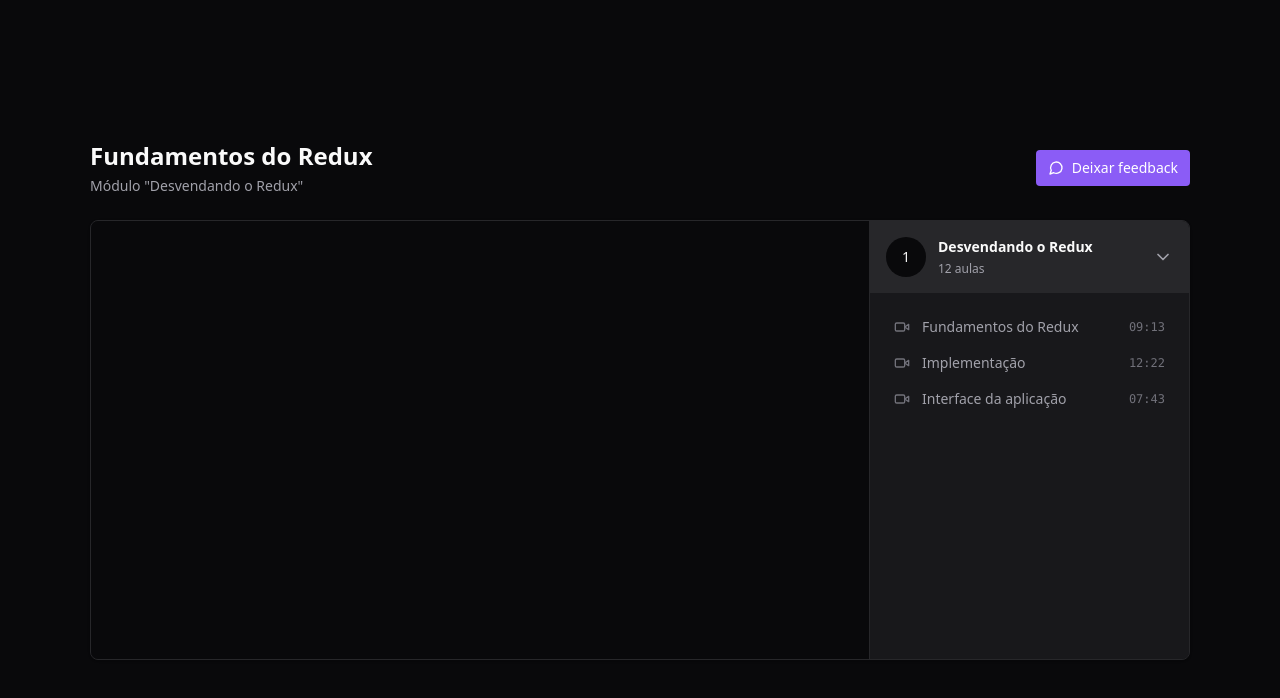
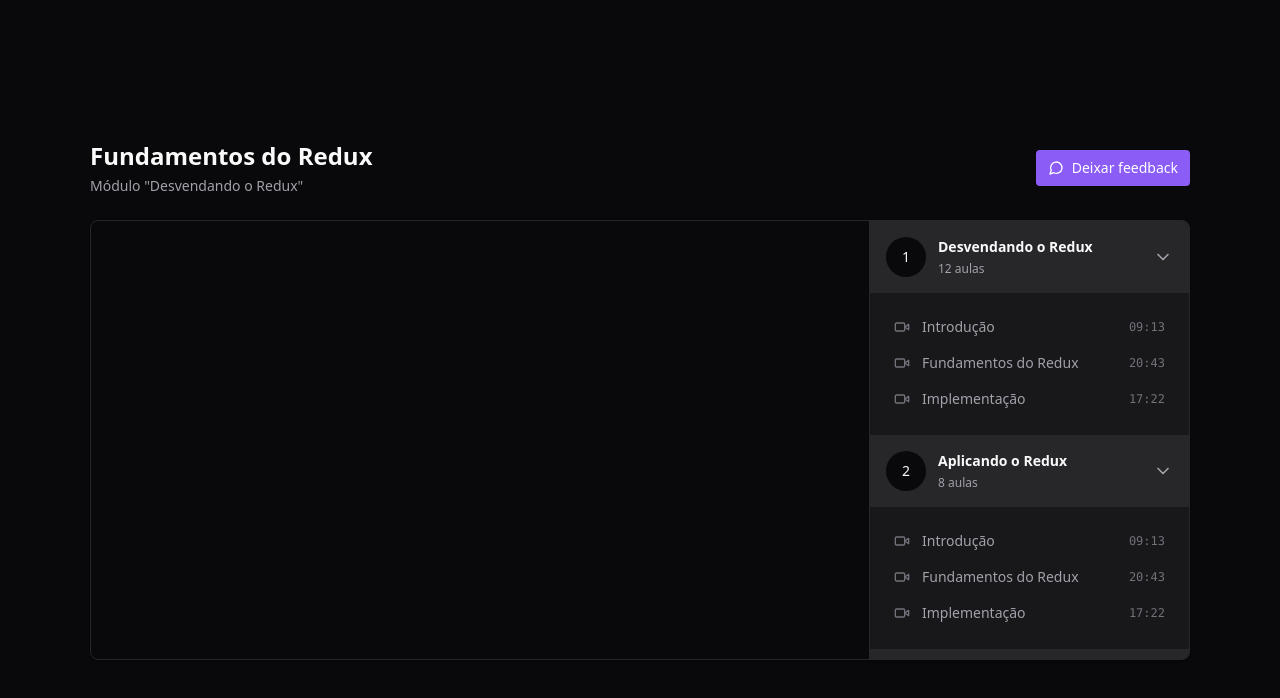
Before and after one commit to marrcelosantana/react-redux, a React (Vite) app: page / in a window 1280 px wide. Shown: the top 698 px of the page. Built offline with nearby package versions, Linux system fonts and the light colour scheme.

Commit message:
[React-redux] Add components

```diff
--- a/package.json
+++ b/package.json
@@ -28,6 +28,7 @@
     "eslint-plugin-react-hooks": "^4.6.0",
     "eslint-plugin-react-refresh": "^0.4.3",
     "postcss": "^8.4.27",
+    "tailwind-scrollbar": "^3.0.5",
     "tailwindcss": "^3.3.3",
     "typescript": "^5.0.2",
     "vite": "^4.4.5"
--- /dev/null
+++ b/src/components/Header.tsx
@@ -0,0 +1,10 @@
+export function Header() {
+  return (
+    <div className="flex flex-col gap-1">
+      <h1 className="text-2xl font-bold">Fundamentos do Redux</h1>
+      <span className="text-sm text-zinc-400">
+        Módulo "Desvendando o Redux"
+      </span>
+    </div>
+  );
+}
--- /dev/null
+++ b/src/components/Lesson.tsx
@@ -0,0 +1,18 @@
+import { Video } from "lucide-react";
+
+interface LessonProps {
+  title: string;
+  duration: string;
+}
+
+export function Lesson({ title, duration }: LessonProps) {
+  return (
+    <button className="flex items-center gap-3 text-sm text-zinc-400">
+      <Video className="w-4 h-4 text-zinc-500" />
+      <span>{title}</span>
+      <span className="ml-auto font-mono text-xs text-zinc-500">
+        {duration}
+      </span>
+    </button>
+  );
+}
--- /dev/null
+++ b/src/components/Module.tsx
@@ -0,0 +1,32 @@
+import { ChevronDown } from "lucide-react";
+import { Lesson } from "./Lesson";
+
+interface ModuleProps {
+  moduleIndex: number;
+  title: string;
+  amountOfLessons: number;
+}
+
+export function Module({ moduleIndex, title, amountOfLessons }: ModuleProps) {
+  return (
+    <div>
+      <button className="flex w-full items-center gap-3 bg-zinc-800 p-4">
+        <div className="flex h-10 w-10 rounded-full items-center justify-center bg-zinc-950 text-sm">
+          {moduleIndex + 1}
+        </div>
+        <div className="flex flex-col gap-1 text-left">
+          <strong className="text-sm">{title}</strong>
+          <span className="text-xs text-zinc-400">{amountOfLessons} aulas</span>
+        </div>
+
+        <ChevronDown className="w-5 h-5 ml-auto text-zinc-400" />
+      </button>
+
+      <nav className="relative flex flex-col gap-4 p-6">
+        <Lesson title="Introdução" duration="09:13" />
+        <Lesson title="Fundamentos do Redux" duration="20:43" />
+        <Lesson title="Implementação" duration="17:22" />
+      </nav>
+    </div>
+  );
+}
--- /dev/null
+++ b/src/components/Video.tsx
@@ -0,0 +1,14 @@
+import ReactPlayer from "react-player";
+
+export function Video() {
+  return (
+    <div className="w-full bg-zinc-950 aspect-video">
+      <ReactPlayer
+        width="100%"
+        height="100%"
+        controls
+        url="https://www.youtube.com/watch?v=Jai8w6K_GnY"
+      />
+    </div>
+  );
+}
--- a/src/pages/Player.tsx
+++ b/src/pages/Player.tsx
@@ -1,18 +1,15 @@
-import { ChevronDown, MessageCircle, Video } from "lucide-react";
-import ReactPlayer from "react-player";
+import { MessageCircle } from "lucide-react";
+
+import { Header } from "../components/Header";
+import { Video } from "../components/Video";
+import { Module } from "../components/Module";
 
 export function Player() {
   return (
     <div className="h-screen bg-zinc-950 text-zinc-50 flex justify-center items-center">
       <div className="flex w-[1100px] flex-col gap-6">
         <div className="flex items-center justify-between">
-          {/* Header */}
-          <div className="flex flex-col gap-1">
-            <h1 className="text-2xl font-bold">Fundamentos do Redux</h1>
-            <span className="text-sm text-zinc-400">
-              Módulo "Desvendando o Redux"
-            </span>
-          </div>
+          <Header />
 
           <button
             className="flex items-center gap-2 rounded
@@ -23,58 +20,27 @@ export function Player() {
           </button>
         </div>
 
-        <main className="relative flex overflow-hidden rounded-lg border border-zinc-800 bg-zinc-900 shadow">
+        <main className="relative flex overflow-hidden rounded-lg border border-zinc-800 bg-zinc-900 shadow pr-80">
           <div className="flex-1">
-            <div className="w-full bg-zinc-950 aspect-video">
-              <ReactPlayer
-                width="100%"
-                height="100%"
-                controls
-                url="https://www.youtube.com/watch?v=Jai8w6K_GnY"
-              />
-            </div>
+            <Video />
           </div>
 
-          <aside className="w-80 border-l border-zinc-800 bg-zinc-900">
-            <div>
-              <button className="flex w-full items-center gap-3 bg-zinc-800 p-4">
-                <div className="flex h-10 w-10 rounded-full items-center justify-center bg-zinc-950 text-sm">
-                  1
-                </div>
-                <div className="flex flex-col gap-1 text-left">
-                  <strong className="text-sm">Desvendando o Redux</strong>
-                  <span className="text-xs text-zinc-400">12 aulas</span>
-                </div>
-
-                <ChevronDown className="w-5 h-5 ml-auto text-zinc-400" />
-              </button>
-
-              <nav className="relative flex flex-col gap-4 p-6">
-                <button className="flex items-center gap-3 text-sm text-zinc-400">
-                  <Video className="w-4 h-4 text-zinc-500" />
-                  <span>Fundamentos do Redux</span>
-                  <span className="ml-auto font-mono text-xs text-zinc-500">
-                    09:13
-                  </span>
-                </button>
-
-                <button className="flex items-center gap-3 text-sm text-zinc-400">
-                  <Video className="w-4 h-4 text-zinc-500" />
-                  <span>Implementação</span>
-                  <span className="ml-auto font-mono text-xs text-zinc-500">
-                    12:22
-                  </span>
-                </button>
-
-                <button className="flex items-center gap-3 text-sm text-zinc-400">
-                  <Video className="w-4 h-4 text-zinc-500" />
-                  <span>Interface da aplicação</span>
-                  <span className="ml-auto font-mono text-xs text-zinc-500">
-                    07:43
-                  </span>
-                </button>
-              </nav>
-            </div>
+          <aside
+            className="w-80 absolute top-0 bottom-0 right-0 border-l border-zinc-800
+           bg-zinc-900 overflow-y-scroll scrollbar scrollbar-thin scrollbar-track-zinc-950
+           scrollbar-thumb-zinc-800 divide-y-2 divide-zinc-900"
+          >
+            <Module
+              moduleIndex={0}
+              title="Desvendando o Redux"
+              amountOfLessons={12}
+            />
+            <Module
+              moduleIndex={1}
+              title="Aplicando o Redux"
+              amountOfLessons={8}
+            />
+            <Module moduleIndex={2} title="Conclusões" amountOfLessons={3} />
           </aside>
         </main>
       </div>
--- a/tailwind.config.js
+++ b/tailwind.config.js
@@ -4,5 +4,5 @@ export default {
   theme: {
     extend: {},
   },
-  plugins: [],
+  plugins: [require("tailwind-scrollbar")],
 };
```
Also changed, not shown: 1 other file (tests, documents, lock files or other folders).
